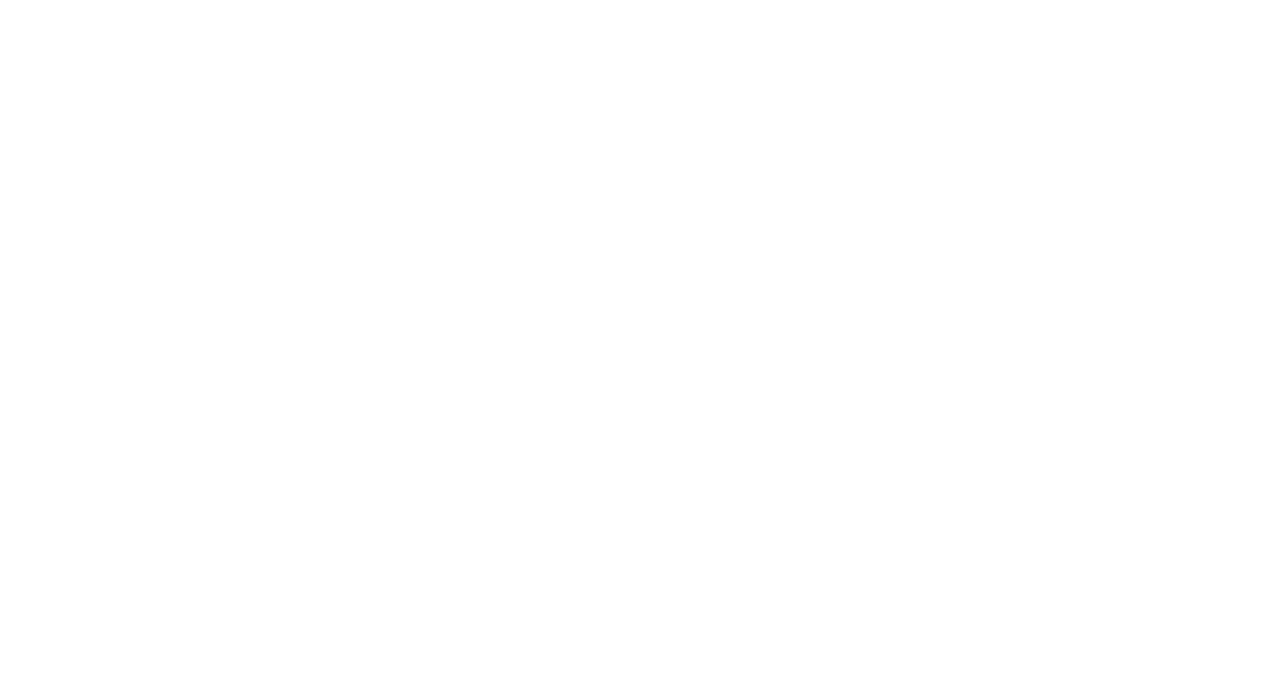
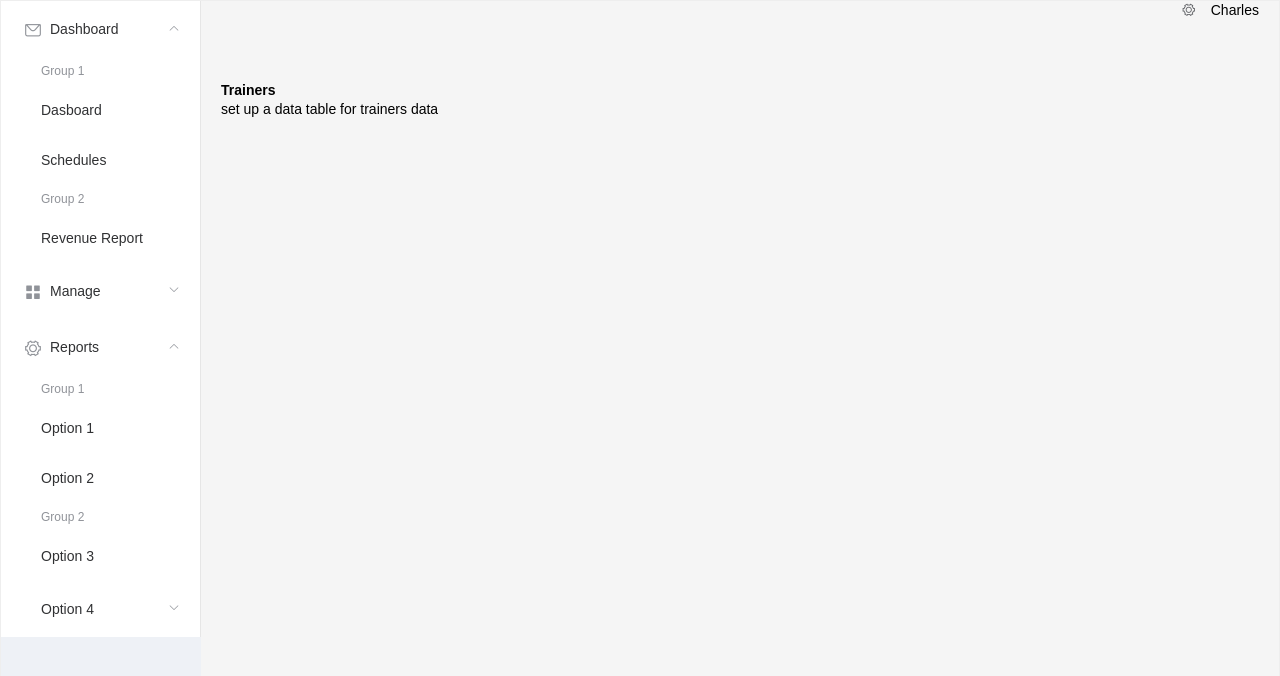
Before and after one commit to charles2k16/busybody-cms, a Nuxt app: page /trainers in a window 1280 px wide. Before the commit this address had no page. Shown: the top 676 px of the page. Built offline with nearby package versions, Linux system fonts and the light colour scheme.

Commit message:
project set up

```diff
--- /dev/null
+++ b/assets/css/global.css
@@ -0,0 +1,14 @@
+html,
+body {
+  min-height: 100%;
+  font-family: Arial, Helvetica, sans-serif;
+  background-color: #f5f5f5;
+  min-width: 950px;
+}
+* {
+  margin: 0;
+  padding: 0;
+  font-size: 14px;
+  line-height: 19px;
+  box-sizing: border-box;
+}
--- a/layouts/default.vue
+++ b/layouts/default.vue
@@ -1,7 +1,81 @@
 <template>
-  <div>
-    <Nuxt />
-  </div>
+  <el-container style="height: 100vh; border: 1px solid #eee">
+    <el-aside width="200px" style="background-color: rgb(238, 241, 246)">
+      <el-menu :default-openeds="['1', '3']" router>
+        <el-submenu index="1">
+          <template slot="title"
+            ><i class="el-icon-message"></i>Dashboard</template
+          >
+          <el-menu-item-group>
+            <template slot="title">Group 1</template>
+            <el-menu-item index="1-1" :route="{ path: '/' }"
+              >Dasboard</el-menu-item
+            >
+            <el-menu-item index="1-2" :route="{ path: '/schedules' }"
+              >Schedules</el-menu-item
+            >
+          </el-menu-item-group>
+          <el-menu-item-group title="Group 2">
+            <el-menu-item index="1-3">Revenue Report</el-menu-item>
+          </el-menu-item-group>
+        </el-submenu>
+        <el-submenu index="2">
+          <template slot="title"><i class="el-icon-menu"></i>Manage</template>
+          <el-menu-item-group>
+            <template slot="title">Group 1</template>
+            <el-menu-item index="2-1" :route="{ path: '/trainers' }"
+              >Trainers</el-menu-item
+            >
+            <el-menu-item index="2-2" :route="{ path: '/clients' }"
+              >Clients</el-menu-item
+            >
+          </el-menu-item-group>
+          <el-menu-item-group title="Group 2">
+            <el-menu-item index="2-3">Option 3</el-menu-item>
+          </el-menu-item-group>
+          <el-submenu index="2-4">
+            <template slot="title">Option 4</template>
+            <el-menu-item index="2-4-1">Option 4-1</el-menu-item>
+          </el-submenu>
+        </el-submenu>
+        <el-submenu index="3">
+          <template slot="title"
+            ><i class="el-icon-setting"></i>Reports</template
+          >
+          <el-menu-item-group>
+            <template slot="title">Group 1</template>
+            <el-menu-item index="3-1">Option 1</el-menu-item>
+            <el-menu-item index="3-2">Option 2</el-menu-item>
+          </el-menu-item-group>
+          <el-menu-item-group title="Group 2">
+            <el-menu-item index="3-3">Option 3</el-menu-item>
+          </el-menu-item-group>
+          <el-submenu index="3-4">
+            <template slot="title">Option 4</template>
+            <el-menu-item index="3-4-1">Option 4-1</el-menu-item>
+          </el-submenu>
+        </el-submenu>
+      </el-menu>
+    </el-aside>
+
+    <el-container>
+      <el-header style="text-align: right; font-size: 12px">
+        <el-dropdown>
+          <i class="el-icon-setting" style="margin-right: 15px"></i>
+          <el-dropdown-menu slot="dropdown">
+            <el-dropdown-item>View</el-dropdown-item>
+            <el-dropdown-item>Add</el-dropdown-item>
+            <el-dropdown-item>Delete</el-dropdown-item>
+          </el-dropdown-menu>
+        </el-dropdown>
+        <span>Charles</span>
+      </el-header>
+
+      <el-main>
+        <Nuxt />
+      </el-main>
+    </el-container>
+  </el-container>
 </template>
 
 <script>
--- a/nuxt.config.js
+++ b/nuxt.config.js
@@ -4,7 +4,7 @@ export default {
 
   // Global page headers: https://go.nuxtjs.dev/config-head
   head: {
-    title: 'bb_cms',
+    title: 'BusyBody',
     meta: [
       { charset: 'utf-8' },
       { name: 'viewport', content: 'width=device-width, initial-scale=1' },
@@ -15,7 +15,7 @@ export default {
   },
 
   // Global CSS: https://go.nuxtjs.dev/config-css
-  css: ['element-ui/lib/theme-chalk/index.css'],
+  css: ['element-ui/lib/theme-chalk/index.css', '~/assets/css/global.css'],
 
   // Plugins to run before rendering page: https://go.nuxtjs.dev/config-plugins
   plugins: ['@/plugins/elementUI/element-ui'],
--- a/package.json
+++ b/package.json
@@ -30,6 +30,7 @@
     "eslint-plugin-nuxt": "^2.0.0",
     "eslint-plugin-vue": "^7.12.1",
     "jest": "^27.0.5",
+    "node-sass": "^6.0.1",
     "prettier": "^2.3.2",
     "sass": "^1.43.3",
     "sass-loader": "^12.2.0",
--- /dev/null
+++ b/pages/clients.vue
@@ -0,0 +1,12 @@
+<template>
+  <div>
+    <h2>Clients</h2>
+    <p>same as what u will do for trainers</p>
+  </div>
+</template>
+
+<script>
+export default {
+  name: 'Clients',
+}
+</script>
--- a/pages/index.vue
+++ b/pages/index.vue
@@ -1,6 +1,7 @@
 <template>
   <div>
     <h1>Dashboard</h1>
+    <p>Dont do anything here</p>
   </div>
 </template>
 
--- a/pages/login.vue
+++ b/pages/login.vue
@@ -1,5 +1,6 @@
 <template>
   <div>
     <h2>login</h2>
+    <p>set up the login input boxes and succefully login</p>
   </div>
 </template>
--- /dev/null
+++ b/pages/schedules.vue
@@ -0,0 +1,11 @@
+<template>
+  <div>
+    <h2>Schedules</h2>
+  </div>
+</template>
+
+<script>
+export default {
+  name: 'Schedules',
+}
+</script>
--- /dev/null
+++ b/pages/trainers.vue
@@ -0,0 +1,12 @@
+<template>
+  <div>
+    <h2>Trainers</h2>
+    <p>set up a data table for trainers data</p>
+  </div>
+</template>
+
+<script>
+export default {
+  name: 'Trainers',
+}
+</script>
```
Also changed, not shown: 1 other file (tests, documents, lock files or other folders).
